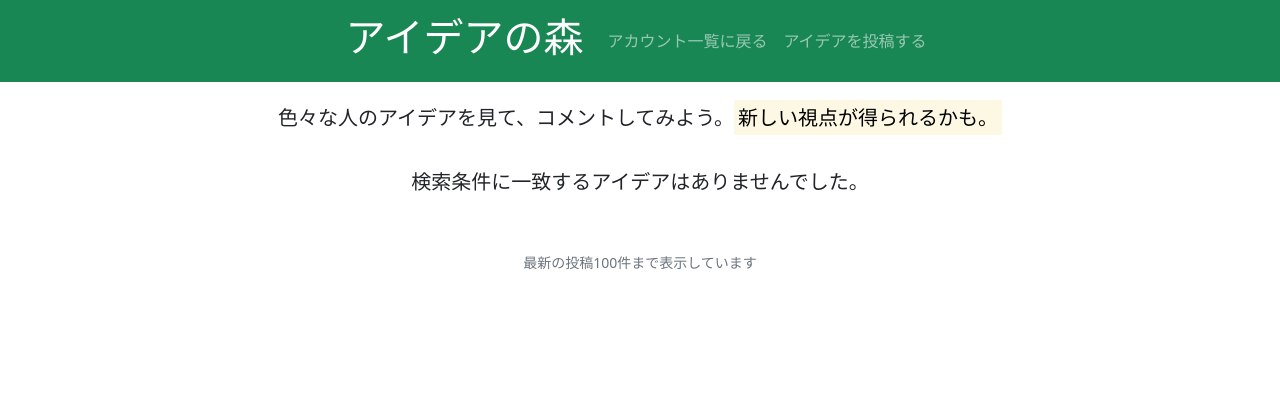
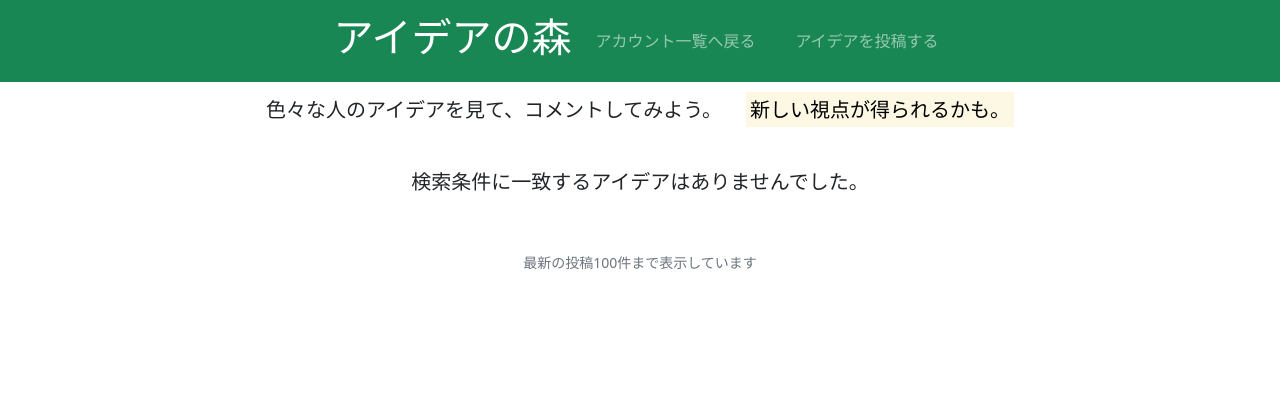
Before and after one commit to amafuro/talkATdot, a Django app: template dottalk/templates/HTML/idea_list.html in a window 1280 px wide. Shown: the top 420 px of the page. Run offline with Django 4.2, Linux system fonts and the light colour scheme; the template is opened without the code that fills it, so the values that code supplies are empty.

Commit message:
initial commit

```diff
--- a/dottalk/templates/HTML/idea_list.html
+++ b/dottalk/templates/HTML/idea_list.html
@@ -14,8 +14,14 @@
   <div class="collapse navbar-collapse justify-content-center" id="navmenu1">
     <a href="#" class="navbar-brand"><h1>アイデアの森</h1></a>
     <div class="navbar-nav">
-        <a class="nav-item nav-link" href="{% url 'same_users_all' %}">アカウント一覧に戻る</a>
-        <a class="nav-item nav-link" href="{% url 'idea_new' %}">アイデアを投稿する</a>
+        <div class="row justify-content-center">
+            <div class="col-auto">
+                <a class="nav-item nav-link" href="{% url 'same_users_all' %}">アカウント一覧へ戻る</a>
+            </div>
+            <div class="col-auto">
+                <a class="nav-item nav-link" href="{% url 'idea_new' %}">アイデアを投稿する</a>
+            </div>
+        </div>
     </div>
   </div>
 </nav>
@@ -35,7 +41,6 @@
                     <div class="col-auto me-3">
                         <button type="submit"  name="btn_reset" class="btn btn-success">リセット</button>
                     </div>
-
                     <input name="query" value="{{ request.GET.query }}"
                            type="text" class="form-control text-wrap"
                            placeholder="Idea keyword">
@@ -48,11 +53,20 @@
 </div>
 
 <!--ページの説明-->
-<div class="mt-3 mb-3">
+<div class="container-fluid mt-3 mb-3">
     <div class="text-center">
-        <h5><p class="lh-lg">
-            色々な人のアイデアを見て、コメントしてみよう。<mark>新しい視点が得られるかも。</mark>
-        </p></h5>
+        <div class="row justify-content-center">
+            <div class="col-auto">
+                <h5><p>
+                    色々な人のアイデアを見て、コメントしてみよう。
+                </p></h5>
+            </div>
+            <div class="col-auto">
+                <h5><p>
+                    <mark>新しい視点が得られるかも。</mark>
+                </p></h5>
+            </div>
+        </div>
     </div>
 </div>
 <div class="container">
--- a/talkATdot_manage/settings.py
+++ b/talkATdot_manage/settings.py
@@ -98,15 +98,15 @@ WSGI_APPLICATION = 'talkATdot_manage.wsgi.application'
 # https://docs.djangoproject.com/en/4.1/ref/settings/#databases
 """
 herokuだとsqlite3が動かない
-herokuで使えるpostgresql_psycopg2にする
+herokuで使えるpostgresql_psycopg2にする"""
 DATABASES = {
     'default': {
         'ENGINE': 'django.db.backends.sqlite3',
         'NAME': BASE_DIR / 'db.sqlite3',
     }
 }
+
 """
-
 DATABASES = {
     'default': {
         'ENGINE': 'django.db.backends.postgresql_psycopg2',
@@ -117,7 +117,7 @@ DATABASES = {
         'PORT': '',
     }
 }
-
+"""
 # Password validation
 # https://docs.djangoproject.com/en/4.1/ref/settings/#auth-password-validators
 
```
Also changed, not shown: dottalk/templates/HTML/calendar.html (+22 -10 lines), dottalk/templates/HTML/same_users_all.html (+25 -3 lines).
